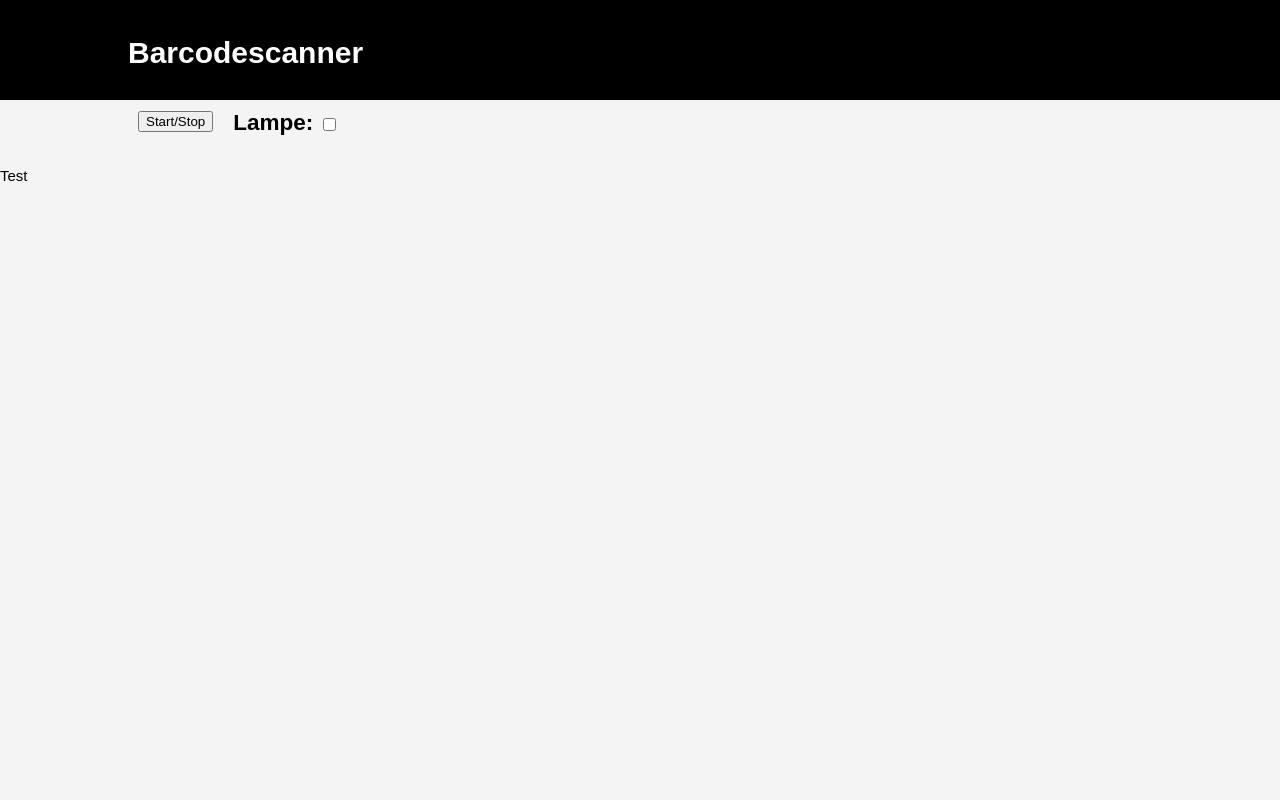
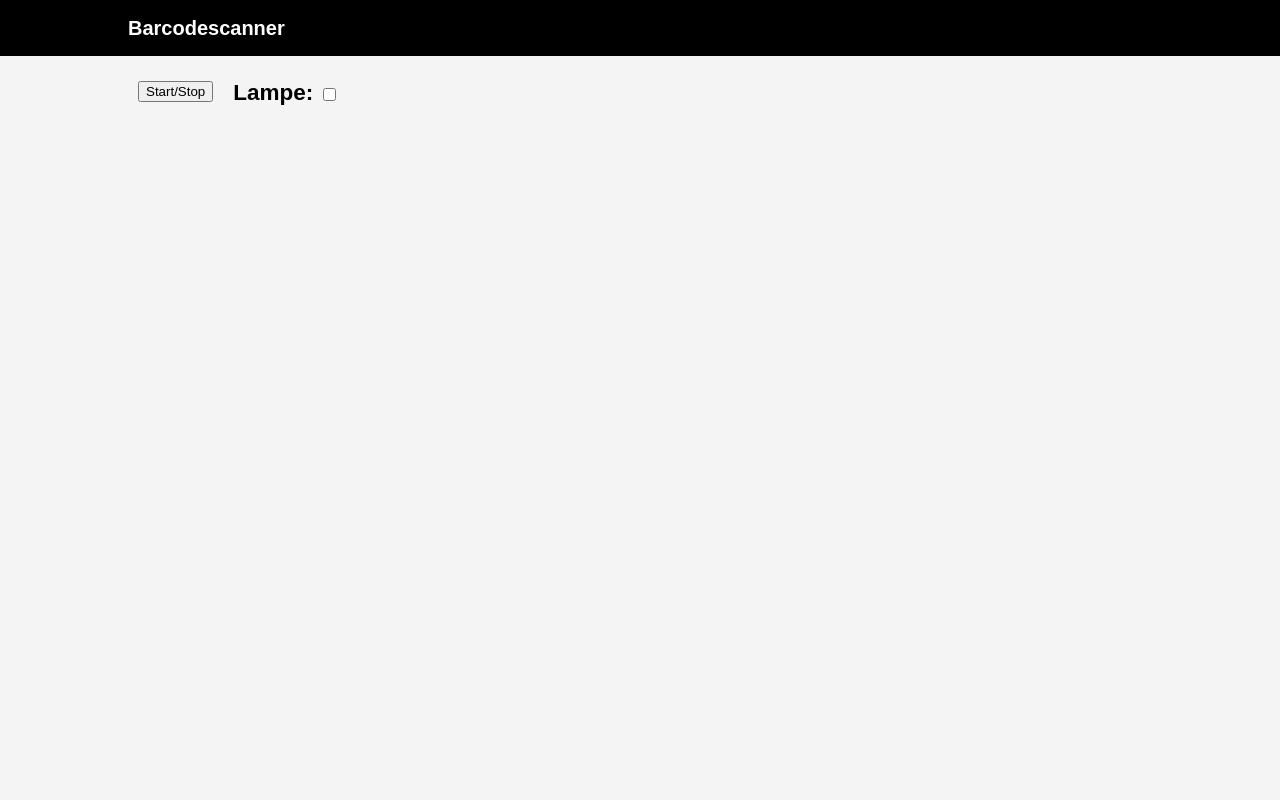
Before and after one commit to bennytalent/bennytalent.github.io, a plain HTML site: page projects/ean/index.html in a window 1280 px wide. Shown: the top 800 px of the page. Drawn offline with Linux system fonts and the light colour scheme.

Commit message:
changed css

```diff
--- a/projects/ean/css/style.css
+++ b/projects/ean/css/style.css
@@ -3,14 +3,17 @@ canvas.drawing, canvas.drawingBuffer {
     position: absolute;
     left: 0;
     width: 100%;
+    height: 100vh;
 }
 
 #scanner-container > video {
     width: 100%;
+    height: 100vh;
 }
 
 #scanner-container {
     width: 100%;
+    height: 100vh;
 }
 
 
@@ -161,25 +164,23 @@ body{
 header{
     background: #000000;
     color: #ffffff;
-    padding-top: 30px;
-    min-height: 70px;
+    min-height: 56px;
     width: 100%;
     position: fixed;
-    /*
     z-index: 1000;
-    */
 }
 
 header #title {
     float: left;
-    margin: 0;
+    margin: 13px 0 0 0;
+    font-size: 20px;
 }
 
 /* Settings */
 
 #settings {
     min-height: 50px;
-    padding-top: 100px;
+    padding-top: 70px;
 }
 
 #settings #scanner-button-container {
```
Also changed, not shown: projects/ean/manifest.json.
